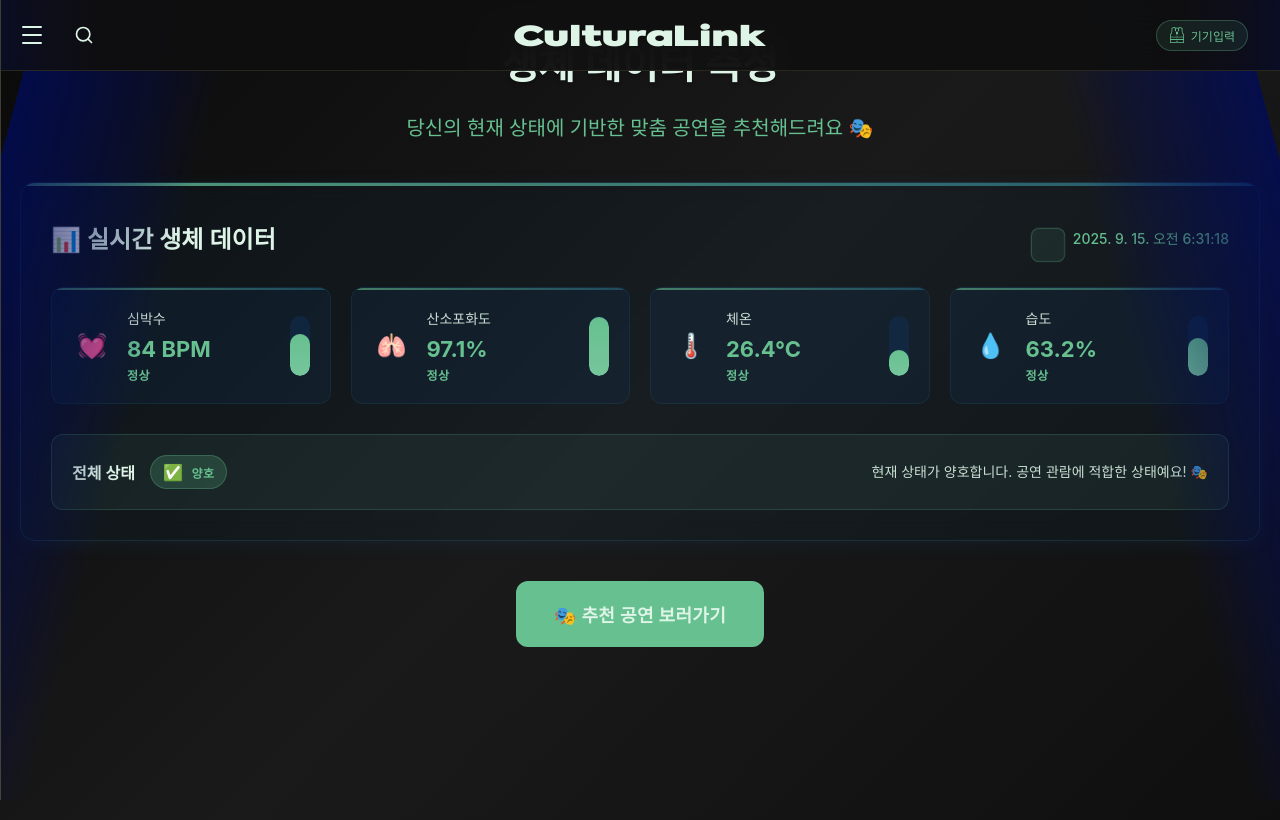
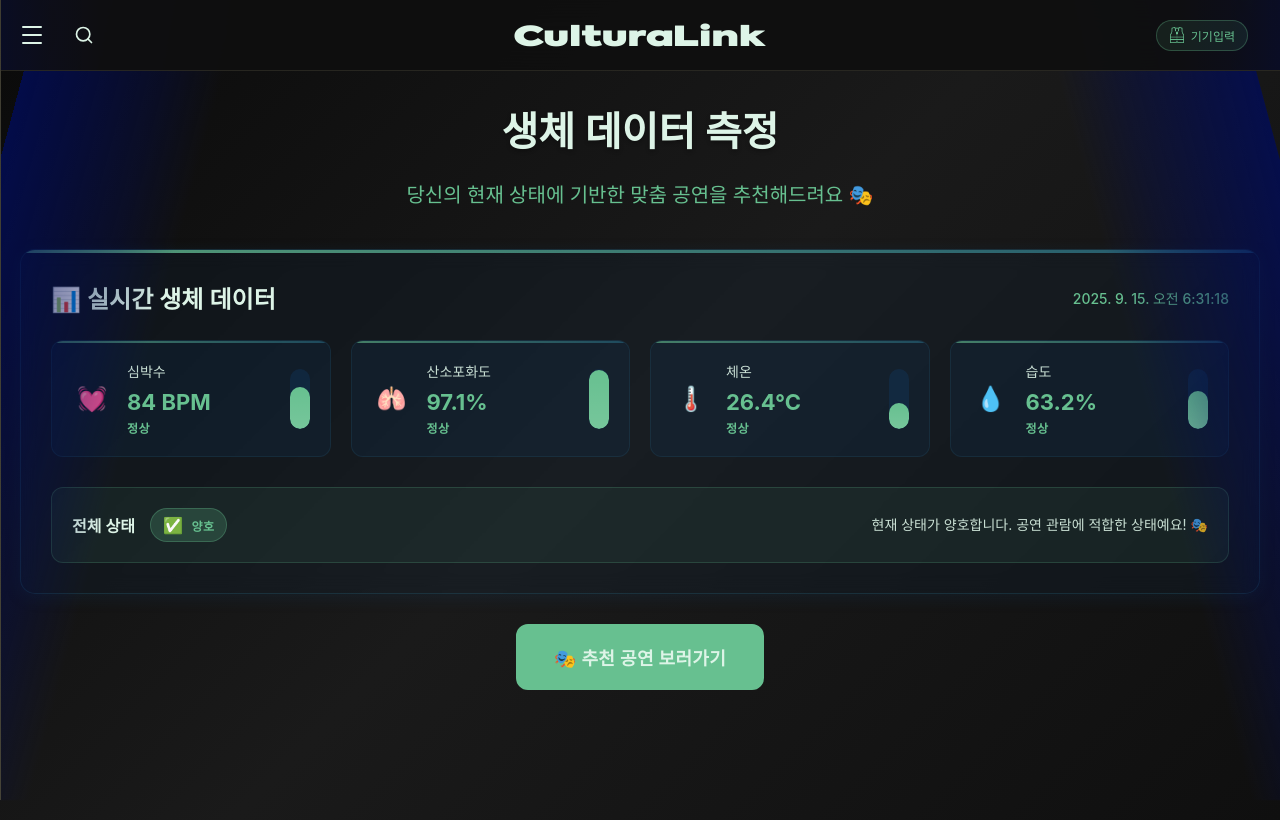
Before and after one commit to sodaaw/KurtainCall-Frontend, a React (Create React App) app: page /biodata in a window 1280 px wide. Built offline with nearby package versions, Linux system fonts and the light colour scheme; no server answers; a web font is replaced by a local one.

Commit message:
마진 변경

```diff
--- a/src/BioData/BioData.css
+++ b/src/BioData/BioData.css
@@ -74,6 +74,7 @@
   font-size: clamp(30px, 5vw, 40px);
   color: #DDF4E7;
   text-align: center;
+  margin-top: 100px;
   margin-bottom: 10px;
   text-shadow: 0 2px 4px rgba(0,0,0,0.3);
   font-weight: 600;
@@ -180,7 +181,7 @@
   cursor: pointer;
   transition: all 0.3s ease;
   display: block;
-  margin: 40px auto 0;
+  margin: 20px auto 0;
   position: relative;
   overflow: hidden;
   letter-spacing: 0.3px;
--- a/src/components/BiometricVisualization.jsx
+++ b/src/components/BiometricVisualization.jsx
@@ -70,7 +70,7 @@
       <div className="biometric-header">
         <h3>📊 실시간 생체 데이터</h3>
         <div className="timestamp">
-          <span className="status-indicator status-ok"></span>
+          {/* <span className="status-indicator status-ok"></span> */}
           {new Date(biometricData.timestamp).toLocaleString('ko-KR')}
         </div>
       </div>
```
